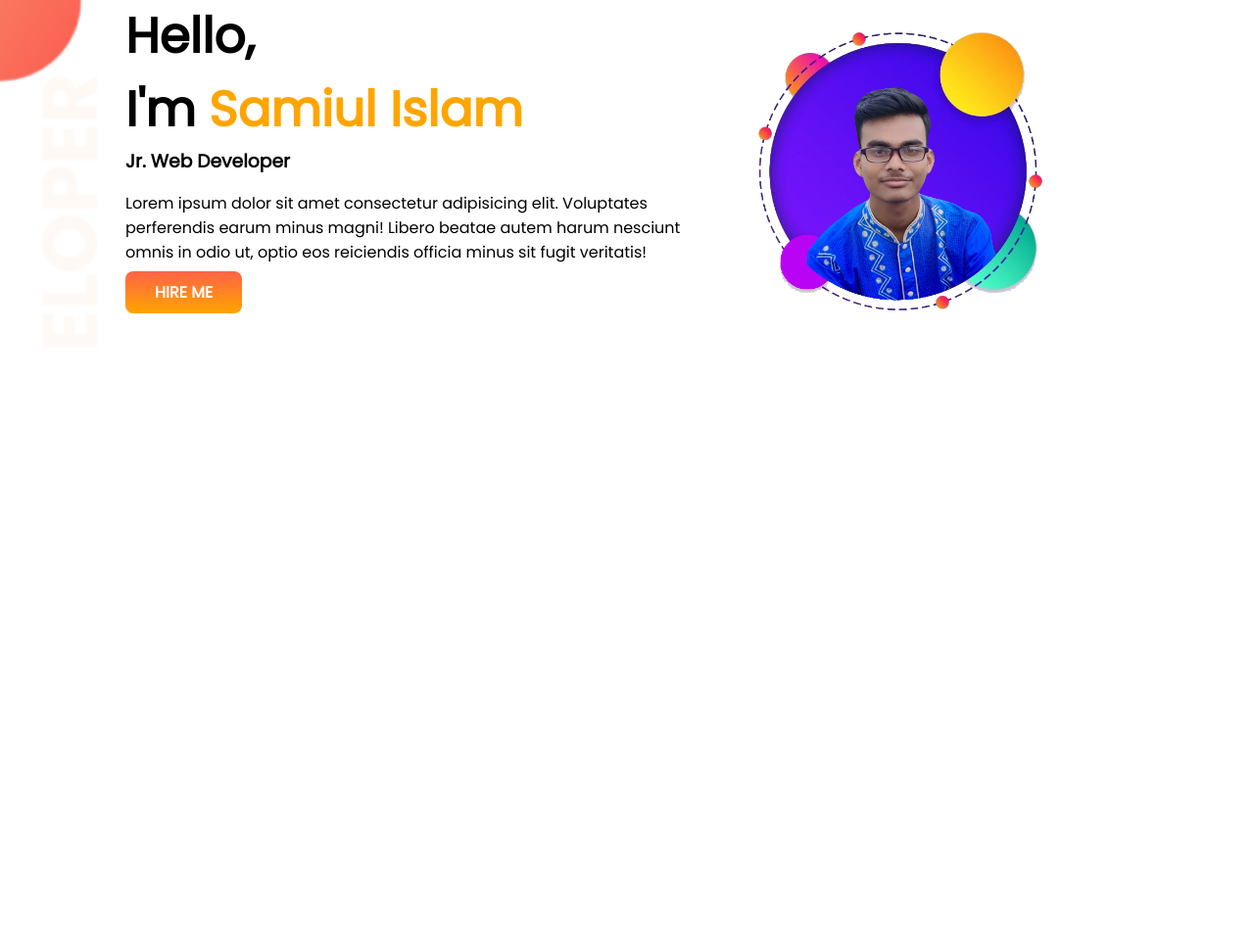
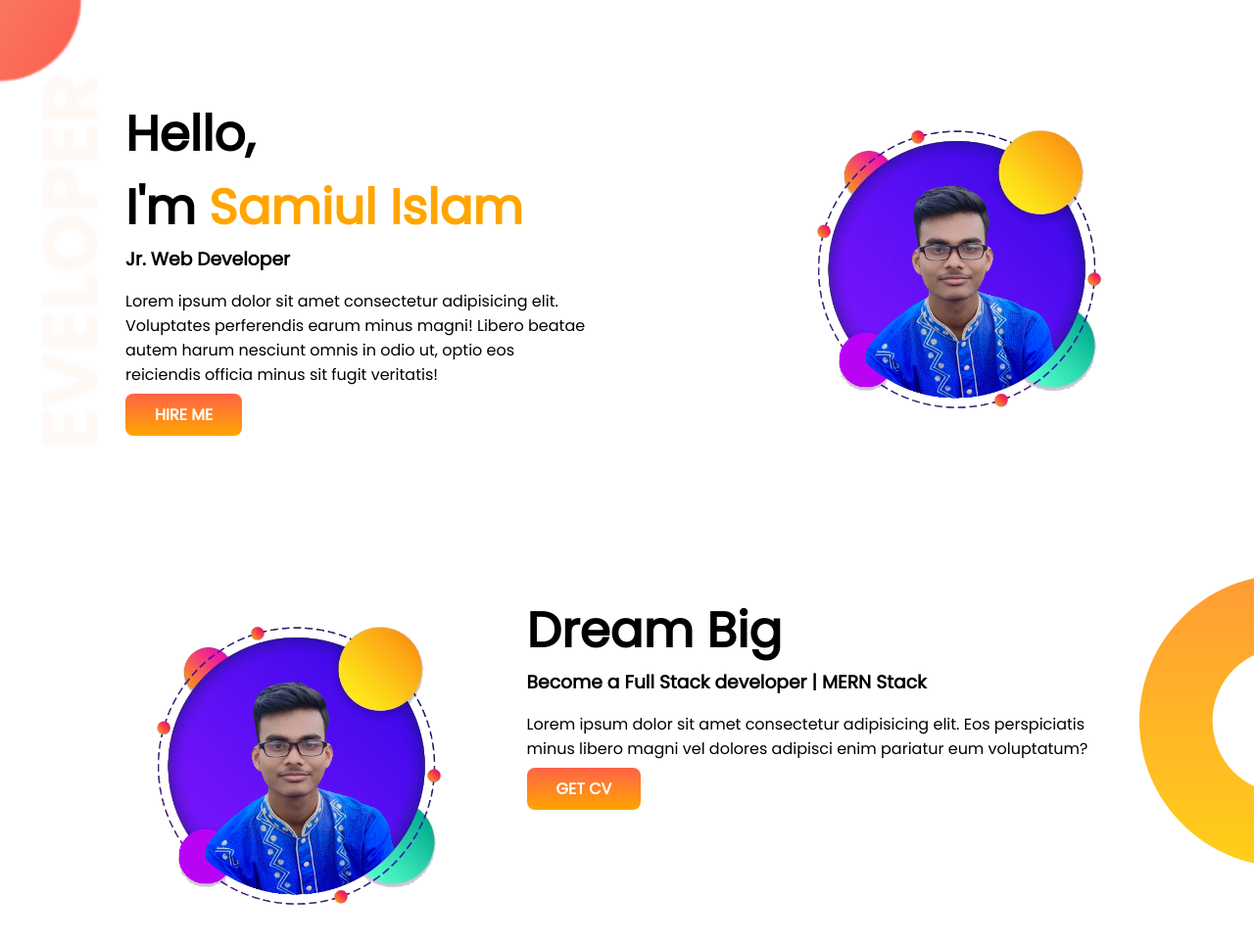
Before and after one commit to softsamiul/developer-portfolio, a plain HTML site: page index.html in a window 1280 px wide. Shown: the whole page at 98% size. Before the commit the page ends 800 px from the top, so only its background shows below. Drawn offline with Linux system fonts and the light colour scheme.

Commit message:
Dream section added

```diff
--- a/index.html
+++ b/index.html
@@ -14,7 +14,7 @@
     <!-- Welcome section -->
     <section id="welcome-section">
         <div class="container">
-            <div class="welcome-section-wrapper">
+            <div class="section-wrapper">
                 <div class="welcome-left-section half-width">
                     <h1>Hello,</h1>
                     <h1>I'm <span class="welcome-name">Samiul Islam</span></h1>
@@ -33,6 +33,25 @@
         </div>
     </section>
 
+    <!-- Dream big Section start here -->
+    <section id="dream-big-section">
+        <div class="container">
+            <div class="section-wrapper">
+                <div class="dream-left-section">
+                    <img src="images/samiul-islam-1.png" alt="Samiul Islam image" class="dream-big-img">
+                </div>
+                <div class="dream-right-section">
+                    <h1>Dream Big</h1>
+                    <h3>Become a Full Stack developer | MERN Stack</h3>
+                    <p>
+                        Lorem ipsum dolor sit amet consectetur adipisicing elit. Eos perspiciatis minus libero magni vel
+                        dolores adipisci enim pariatur eum voluptatum?
+                    </p>
+                    <a href="#" target="_blank" class="hire-me-btn">Get CV</a>
+                </div>
+            </div>
+        </div>
+    </section>
 
 
 </body>
--- a/style.css
+++ b/style.css
@@ -23,23 +23,27 @@ h1 {
     background-image: url(images/top-banner.png);
     background-size: cover;
     background-repeat: no-repeat;
+    margin-bottom: 50px;
 }
-.welcome-section-wrapper {
+.section-wrapper {
     display: flex;
+    padding-top: 100px;
 }
 /* .half-width {
     width: 50%;
 } */
-.welcome-image {
+.welcome-image, .dream-big-img {
     max-width: 350px;
     max-height: 350px;
-    margin: 0 auto;
-    align-items: center;
 }
-.welcome-left-section {
+.welcome-left-section, .dream-right-section {
     width: 60%;
 }
-.welcome-right-section {
+.welcome-right-section  {
+    width: 40%;
+    padding-left: 20%;
+}
+.dream-left-section {
     width: 40%;
 }
 .hire-me-btn {
@@ -51,3 +55,8 @@ h1 {
     text-transform: uppercase;
     font-weight: 700;
 }
+#dream-big-section {
+    background-image: url(images/dream-bg.png);
+    background-repeat: no-repeat;
+    background-position: right;
+}
```
Also changed, not shown: images/dream-bg.png (added), images/exp-bg.png (added).
